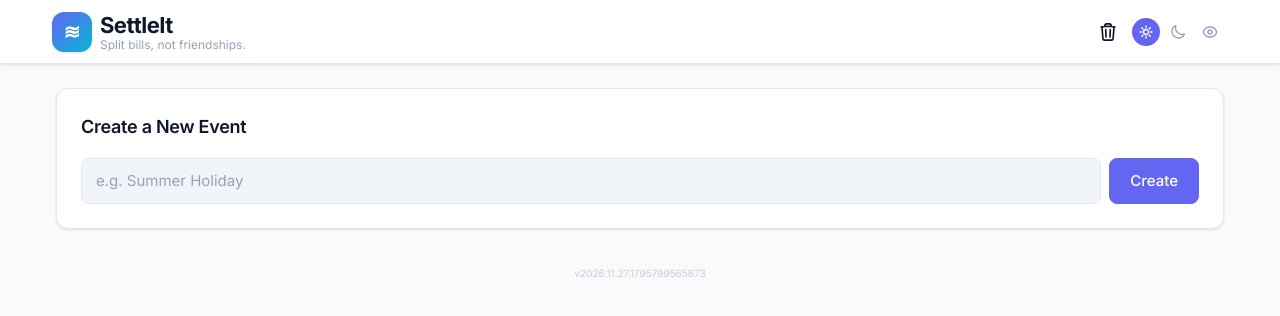
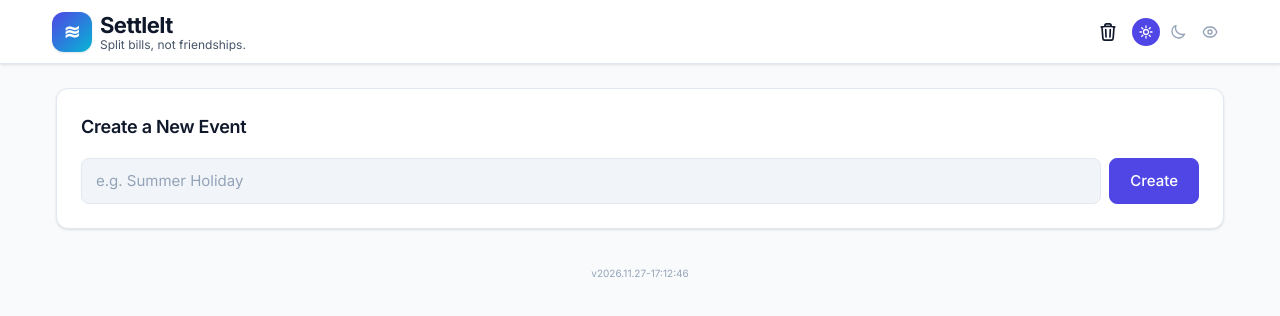
Before and after one commit to phdwight/settleit, a Next.js app: page / in a window 1280 px wide. Shown: the top 316 px of the page. Built offline with nearby package versions, Linux system fonts and the light colour scheme.

Commit message:
fix: update build version formatting and improve color variables for better theme support

```diff
--- a/next.config.ts
+++ b/next.config.ts
@@ -2,7 +2,8 @@ import type { NextConfig } from "next";
 
 const isGHPages = process.env.GITHUB_ACTIONS === 'true';
 const now = new Date();
-const buildVersion = `${now.getFullYear()}.${now.getMonth() + 1}.${now.getDate()}.${now.getTime()}`;
+const pad = (n: number) => String(n).padStart(2, '0');
+const buildVersion = `${now.getFullYear()}.${pad(now.getMonth() + 1)}.${pad(now.getDate())}-${pad(now.getHours())}:${pad(now.getMinutes())}:${pad(now.getSeconds())}`;
 
 const nextConfig: NextConfig = {
   output: 'export',
--- a/src/app/globals.css
+++ b/src/app/globals.css
@@ -13,8 +13,8 @@
   --text: #0f172a;
   --text-secondary: #475569;
   --muted: #94a3b8;
-  --primary: #6366f1;
-  --primary-hover: #4f46e5;
+  --primary: #4f46e5;
+  --primary-hover: #4338ca;
   --primary-text: #ffffff;
   --accent: #06b6d4;
   --success: #10b981;
@@ -32,8 +32,8 @@
   --text: #f1f5f9;
   --text-secondary: #94a3b8;
   --muted: #64748b;
-  --primary: #818cf8;
-  --primary-hover: #6366f1;
+  --primary: #6366f1;
+  --primary-hover: #4f46e5;
   --primary-text: #ffffff;
   --accent: #22d3ee;
   --success: #34d399;
@@ -131,7 +131,7 @@ body {
 
 .app-subtitle {
   font-size: 0.75rem;
-  color: var(--muted);
+  color: var(--text-secondary);
   line-height: 1;
 }
 
--- a/src/app/layout.tsx
+++ b/src/app/layout.tsx
@@ -26,8 +26,8 @@ export const metadata: Metadata = {
 
 export const viewport: Viewport = {
   themeColor: [
-    { media: '(prefers-color-scheme: light)', color: '#6366f1' },
-    { media: '(prefers-color-scheme: dark)', color: '#818cf8' },
+    { media: '(prefers-color-scheme: light)', color: '#4f46e5' },
+    { media: '(prefers-color-scheme: dark)', color: '#6366f1' },
   ],
   width: 'device-width',
   initialScale: 1,
@@ -45,7 +45,7 @@ export default function RootLayout({ children }: { children: React.ReactNode })
             <main id="main-content" tabIndex={-1}>
               {children}
             </main>
-            <footer className="text-center text-[10px] text-[var(--muted)] py-3 opacity-50">
+            <footer className="text-center text-[10px] text-[var(--muted)] py-3">
               v{process.env.NEXT_PUBLIC_BUILD_VERSION}
             </footer>
           </AppProvider>
```
